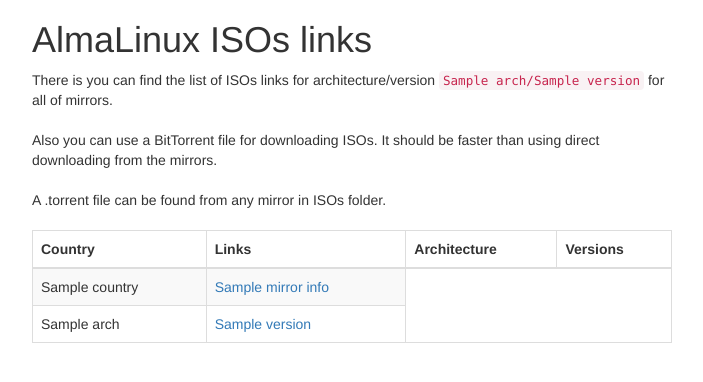
After one commit to AlmaLinux/mirrors, a Flask app: template src/backend/templates/isos.html in a window 1280 px wide. The commit adds this page. Shown: the top 382 px of the page, without its empty margins (288-991 px from the left). Run offline with Flask 2, Linux system fonts and the light colour scheme; the template is opened without the code that fills it: most values are stand-ins (such as "Sample title", 1, 10 or a date in 2020); some libraries are stand-ins or nearby versions.

Commit message:
LNX-275: AlmaLinux major mirrors impovement (full service of mirror lists)

```diff
--- a/src/backend/main.py
+++ b/src/backend/main.py
@@ -19,6 +19,8 @@ from api.handlers import (
     get_mirrors_list,
     get_all_mirrors,
     get_url_types,
+    get_isos_list_by_countries,
+    get_main_isos_table,
 )
 from api.utils import (
     success_result,
@@ -65,6 +67,39 @@ def get_mirror_list(
 @auth_key_required
 def update_mirrors():
     return update_mirrors_handler()
+
+
+@app.route(
+    '/isos',
+    methods=('GET',),
+)
+@app.route(
+    '/isos.html',
+    methods=('GET',),
+)
+@app.route(
+    '/isos/<arch>/<version>',
+    methods=('GET',),
+)
+@app.route(
+    '/isos/<arch>/<version>.html',
+    methods=('GET',),
+)
+def isos(
+        arch: AnyStr = None,
+        version: AnyStr = None,
+):
+    if arch is None or version is None:
+        data = {
+            'isos_list': get_main_isos_table(),
+        }
+    else:
+        data = {
+            'arch': arch,
+            'version': version,
+            'mirror_list': get_isos_list_by_countries(arch=arch, version=version)
+        }
+    return render_template('isos.html', **data)
 
 
 @app.route(
--- /dev/null
+++ b/src/backend/templates/isos.html
@@ -0,0 +1,59 @@
+{% extends "main.html" %}
+{% block text %}
+{{ super() }}
+<h1>AlmaLinux ISOs links</h1>
+There is you can find the list of
+{% if mirror_list %}
+ISOs links for architecture/version <code>{{ arch }}/{{ version }}</code> for all of mirrors.
+{% else %}
+available architectures and versions on the mirrors.
+{% endif %}
+<br>
+<br>
+Also you can use a BitTorrent file for downloading ISOs. It should be faster than using direct downloading from the mirrors.<br>
+<br>
+A .torrent file can be found from any mirror in ISOs folder.
+<br>
+<br>
+{% endblock %}
+{% block table %}
+{{ super() }}
+<table class="table table-striped table-bordered table-responsive-md">
+    <thead>
+    {% if mirror_list %}
+        <th>Country</th>
+        <th>Links</th>
+    {% endif %}
+    {% if isos_list %}
+        <th>Architecture</th>
+        <th>Versions</th>
+    {% endif %}
+    </thead>
+    <tbody>
+    {% if mirror_list %}
+    {% for country, mirrors_info in mirror_list.items() %}
+    <tr>
+        <td>{{ country }}</td>
+        <td>
+            {% for mirror_info in mirrors_info %}
+            <a href="{{ mirror_info.isos_link }}">{{ mirror_info.name }}</a><br>
+            {% endfor %}
+        </td>
+    </tr>
+    {% endfor %}
+    {% endif %}
+    {% if isos_list %}
+    {% for arch, versions in isos_list.items() %}
+    <tr>
+        <td>{{ arch }}</td>
+        <td>
+            {% for version in versions %}
+            <a href="{{ url_for('.isos', arch=arch, version=version) }}">{{ version }}</a></br>
+            {% endfor %}
+        </td>
+    </tr>
+    {% endfor %}
+    {% endif %}
+    </tbody>
+</table>
+{% endblock %}
--- /dev/null
+++ b/src/backend/templates/main.html
@@ -0,0 +1,14 @@
+{% extends "bootstrap/base.html" %}
+{% block metas %}
+{{ super() }}
+<meta charset="UTF-8">
+{% endblock %}
+{% block content %}
+{{ super() }}
+<div style="width: 50%; height: 50%; margin: auto">
+    {% block text %}
+    {% endblock %}
+    {% block table %}
+    {% endblock %}
+</div>
+{% endblock %}
```
Also changed, not shown: src/backend/api/handlers.py (+42 -1 lines), src/backend/templates/mirrors.html (+13 -8 lines).
